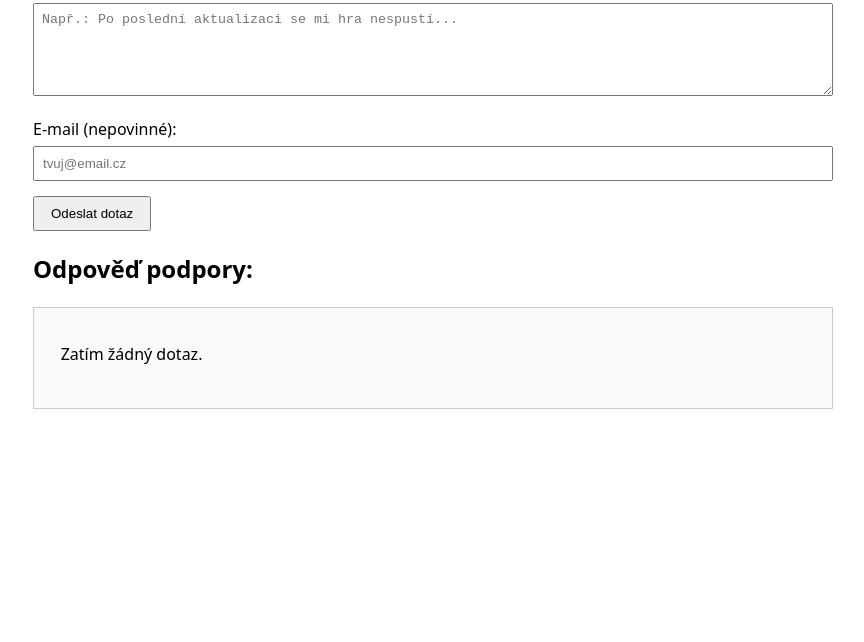
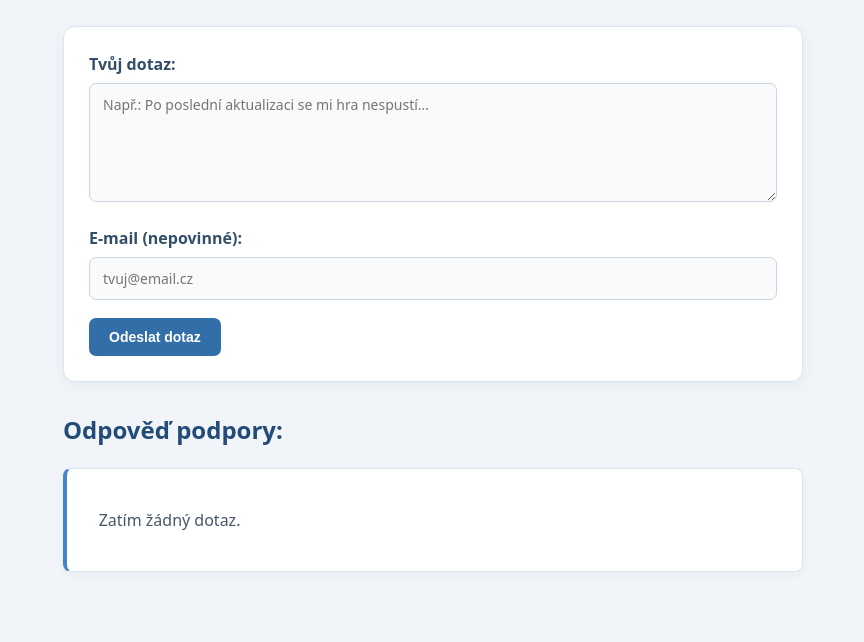
Before and after one commit to TadeasChwalek25/Technick-podpora, a plain HTML site: page index.html in a window 1280 px wide. Shown: the part 174-816 px from the top of the page, without its empty margins (207-1071 px from the left). Drawn offline with Linux system fonts and the light colour scheme.

Commit message:
Revamp CSS styles for improved UI
Updated styles for body, headings, form elements, and buttons to enhance the overall appearance and usability.

```diff
--- a/style.css
+++ b/style.css
@@ -1,35 +1,98 @@
+
+* {
+  box-sizing: border-box;
+}
+
 body {
   font-family: system-ui, sans-serif;
   max-width: 800px;
   margin: 40px auto;
+  padding: 30px;
   line-height: 1.5;
+  background: #f1f5f9;
+  color: #263445;
 }
 
 h1 {
+  color: #234b78;
   margin-bottom: 10px;
+  font-size: 30px;
+}
+
+h2 {
+  color: #234b78;
+  margin-top: 30px;
 }
 
 p {
-    margin-bottom: 20px;
+  margin-bottom: 25px;
+  color: #64748b;
+}
+
+form {
+  background: #ffffff;
+  padding: 25px;
+  border-radius: 12px;
+  border: 1px solid #dce5ef;
+  box-shadow: 0 4px 15px rgba(30, 60, 90, 0.06);
+}
+
+label {
+  font-weight: 600;
+  color: #334e68;
 }
 
 textarea,
 input[type="email"] {
   width: 100%;
-    box-sizing: border-box;
-    margin: 5px 0 15px 0;
-    padding: 8px;
+  margin: 7px 0 18px 0;
+  padding: 11px 13px;
+  border: 1px solid #cbd5e1;
+  border-radius: 7px;
+  font-family: inherit;
+  font-size: 14px;
+  background: #f8fafc;
+  color: #263445;
+  transition: 0.2s;
+}
+
+textarea:focus,
+input[type="email"]:focus {
+  outline: none;
+  border-color: #4386c6;
+  background: #ffffff;
+  box-shadow: 0 0 0 3px rgba(67, 134, 198, 0.12);
+}
+
+textarea {
+  resize: vertical;
 }
 
 button {
-    padding: 8px 16px;
+  padding: 11px 20px;
+  background: #326fa8;
+  color: white;
+  border: none;
+  border-radius: 7px;
+  font-size: 14px;
+  font-weight: 600;
   cursor: pointer;
+  transition: 0.2s;
+}
+
+button:hover {
+  background: #245782;
+  transform: translateY(-1px);
 }
 
 #answer {
-    border: 1px solid #ccc;
-    padding: 10px;
+  border: 1px solid #dce5ef;
+  border-left: 4px solid #4386c6;
+  border-radius: 8px;
+  padding: 15px;
   min-height: 80px;
-    background: #f9f9f9;
+  background: #ffffff;
   white-space: pre-wrap;
+  color: #475569;
+  box-shadow: 0 3px 10px rgba(30, 60, 90, 0.04);
 }
```
Lines whose indentation alone changed are shown as unchanged.
